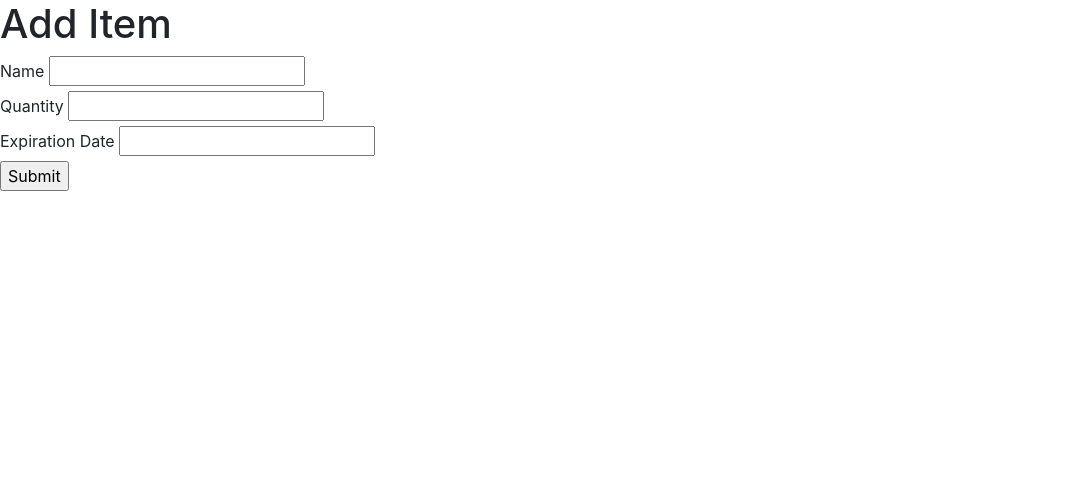
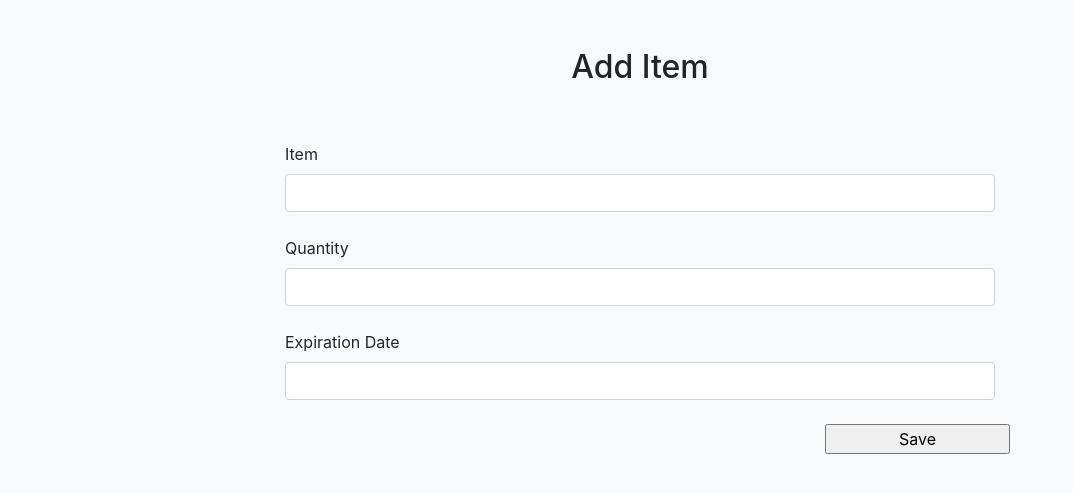
Before and after one commit to kayteecannon/hb-capstone-project, a Flask app: page /user/1/inventory/add-item in a window 1280 px wide. Shown: the top 493 px of the page, without its empty margins (0-1073 px from the left). Run offline with Flask 2, Linux system fonts and the light colour scheme; the visitor is signed in with stand-in values (Sample User, id 1); some libraries are stand-ins or nearby versions.

Commit message:
Implements Bootstrap UI on add-item.html

```diff
--- a/templates/add-item.html
+++ b/templates/add-item.html
@@ -2,18 +2,29 @@
 {% block title %}Item Editor{% endblock %}
 
 {% block body %}
-  <h1>Add Item</h1>
+
+  <body class="bg-light">
+    <div class="container">
+  <div class="py-5 text-center">
+    <!--<img class="d-block mx-auto mb-4" src="../assets/brand/bootstrap-solid.svg" alt="" width="72" height="72">-->
+    <h2>Add Item</h2>
+  </div>
+    <div class="col-md-8 order-md-1 mx-auto">
+      <div class="mb-3">
         <form action="/user/1/inventory/add-item" method="POST">
-    <label for="name">Name</label>
-    <input type="text" name="name" required>
+          <label for="name">Item</label>
+          <input type="text" class="form-control" id="item-name" name="name" required>
           <br>
           <label for="quantity">Quantity</label>
-    <input type="text" name="quantity" required>
+          <input type="text" class="form-control" id="item-quantity" name="quantity" required>
           <br>
-    <label for="expiration-date">Expiration Date</label>
-    <input type="text" name="expiration-date">
+          <label for="quantity">Expiration Date</label>
+          <input type="text" class="form-control" id="item-expiration" name="expiration-date" required>
           <br>
-    <input type="submit">
+          <div class="row">
+          <input class="col-md-3 offset-md-9" type="submit" value="Save">
+          </div>
         </form>
+      </div>
 
 {% endblock %}
```
Lines whose indentation alone changed are shown as unchanged.
